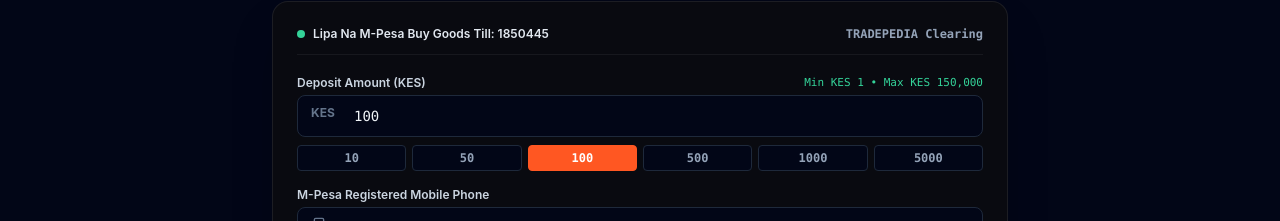
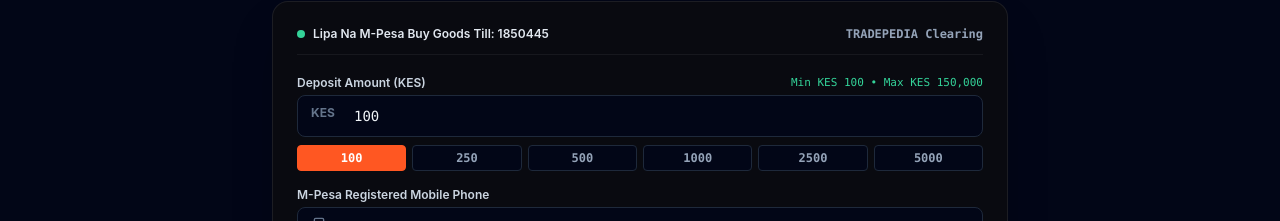
Before and after one commit to R9291/tradepedia, a Next.js app: page /deposit in a window 1280 px wide. Shown: the part 514-735 px from the top of the page. Built offline with nearby package versions, Linux system fonts and the light colour scheme; no server answers; the database is empty.

Commit message:
fix(deposit): set minimum deposit to KES 100

```diff
--- a/src/app/api/deposits/paystack/initialize/route.ts
+++ b/src/app/api/deposits/paystack/initialize/route.ts
@@ -12,7 +12,7 @@ import { demoStore } from "@/lib/memory-store";
 import { z } from "zod";
 
 const paystackInitSchema = z.object({
-  amount: z.number().min(1, "Minimum deposit is KES 1").max(500000),
+  amount: z.number().min(100, "Minimum deposit is KES 100").max(500000),
   phoneNumber: z.string().optional(),
   phone: z.string().optional(),
   email: z.string().email().optional(),
--- a/src/app/deposit/page.tsx
+++ b/src/app/deposit/page.tsx
@@ -414,7 +414,7 @@ export default function DepositPage() {
               <label className="block text-xs font-semibold text-slate-300">
                 Deposit Amount (KES)
               </label>
-              <span className="text-[11px] text-emerald-400 font-mono">Min KES 1 &bull; Max KES 150,000</span>
+              <span className="text-[11px] text-emerald-400 font-mono">Min KES 100 &bull; Max KES 150,000</span>
             </div>
             <div className="relative">
               <span className="absolute left-3.5 top-2.5 text-xs font-bold text-slate-500">
@@ -422,9 +422,9 @@ export default function DepositPage() {
               </span>
               <input
                 type="number"
-                min={1}
+                min={100}
                 max={150000}
-                step={1}
+                step={50}
                 required
                 value={amount}
                 onChange={(e) => setAmount(Number(e.target.value))}
@@ -434,7 +434,7 @@ export default function DepositPage() {
 
             {/* Quick Amount Chips */}
             <div className="grid grid-cols-3 sm:grid-cols-6 gap-1.5 pt-2">
-              {[10, 50, 100, 500, 1000, 5000].map((preset) => (
+              {[100, 250, 500, 1000, 2500, 5000].map((preset) => (
                 <button
                   key={preset}
                   type="button"
--- a/src/lib/validations.ts
+++ b/src/lib/validations.ts
@@ -51,7 +51,7 @@ export const adminAdjustmentSchema = z.object({
 export const depositInitiateSchema = z.object({
   amount: z
     .number()
-    .min(1, "Minimum deposit amount is KES 1.00")
+    .min(100, "Minimum deposit amount is KES 100.00")
     .max(150000, "Maximum single deposit amount is KES 150,000.00"),
   phoneNumber: z
     .string()
```
